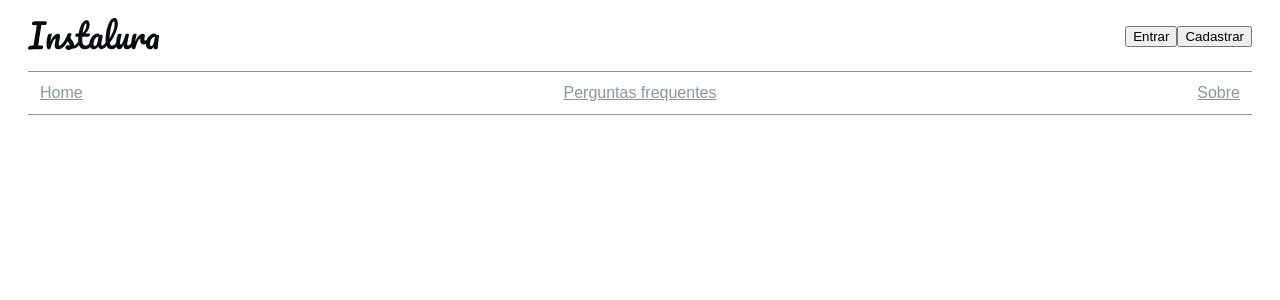
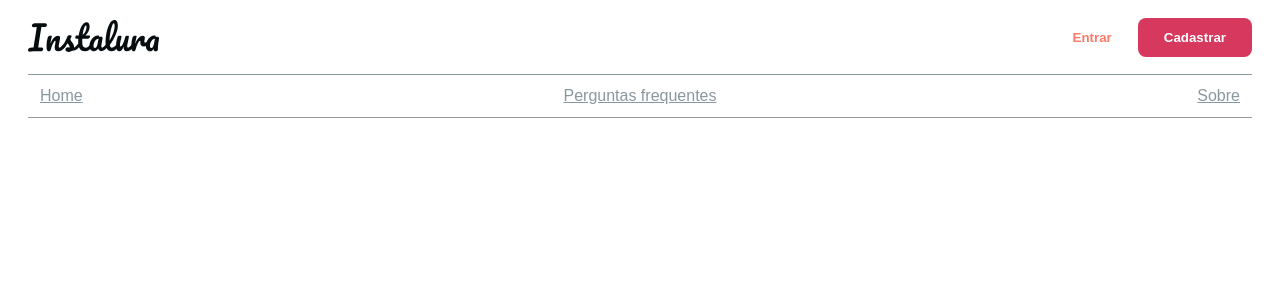
Before and after one commit to CassiaDeny/instalura-base, a Next.js app: page / in a window 1280 px wide. Shown: the top 300 px of the page. Built offline with nearby package versions, Linux system fonts and the light colour scheme.

Commit message:
Add basic theme to buttons

```diff
--- a/pages/_app.js
+++ b/pages/_app.js
@@ -1,4 +1,5 @@
-import { createGlobalStyle, ThemeProvider } from 'styled-components'
+import { createGlobalStyle, ThemeProvider } from "styled-components";
+import theme from "../src/theme";
 
 const GlobalStyle = createGlobalStyle`
   body {
@@ -6,13 +7,7 @@ const GlobalStyle = createGlobalStyle`
     padding: 0;
     box-sizing: border-box;
   }
-`
-
-const theme = {
-  colors: {
-    primary: '#0070f3',
-  },
-}
+`;
 
 export default function App({ Component, pageProps }) {
   return (
@@ -22,5 +17,5 @@ export default function App({ Component, pageProps }) {
         <Component {...pageProps} />
       </ThemeProvider>
     </>
-  )
+  );
 }
--- /dev/null
+++ b/src/components/Button/index.js
@@ -0,0 +1,30 @@
+import styled, { css } from "styled-components";
+
+const applyTheme = ({ ghost, theme: { colors } }) => {
+  const ButtonDefault = css`
+    color: ${colors.primary.main.contrastText};
+    background-color: ${colors.primary.main.color};
+  `;
+
+  const ButtonGhost = css`
+    color: ${colors.secondary.main.color};
+    background-color: ${colors.secondary.main.contrastText};
+  `;
+
+  return ghost ? ButtonGhost : ButtonDefault;
+};
+
+export const Button = styled.button`
+  border: 0;
+  cursor: pointer;
+  padding: 12px 26px;
+  font-weight: bold;
+  opacity: 1;
+  border-radius: 8px;
+  &:hover,
+  &:focus {
+    opacity: 0.5;
+  }
+
+  ${applyTheme}
+`;
--- a/src/components/Menu/index.js
+++ b/src/components/Menu/index.js
@@ -1,6 +1,7 @@
 import React from "react";
 import { MenuWrapper } from "./styles/MenuWrapper";
 import { Logo } from "../../theme/Logo";
+import { Button } from "../Button";
 
 const links = [
   { texto: "Home", url: "/" },
@@ -8,7 +9,7 @@ const links = [
   { texto: "Sobre", url: "/sobre" },
 ];
 
-export default function Menu() {
+export default function Menu(props) {
   return (
     <MenuWrapper>
       <MenuWrapper.LeftSide>
@@ -17,15 +18,15 @@ export default function Menu() {
       <MenuWrapper.CenterSide>
         {links.map((link) => {
           return (
-            <li>
+            <li key={link.url}>
               <a href={link.url}>{link.texto}</a>
             </li>
           );
         })}
       </MenuWrapper.CenterSide>
       <MenuWrapper.RightSide>
-        <button>Entrar</button>
-        <button>Cadastrar</button>
+        <Button ghost>Entrar</Button>
+        <Button>Cadastrar</Button>
       </MenuWrapper.RightSide>
     </MenuWrapper>
   );
--- /dev/null
+++ b/src/theme/index.js
@@ -0,0 +1,44 @@
+const colors = {
+  background: {
+    light: {
+      color: "#FFFFFF",
+    },
+    main: {
+      color: "#F2F2F2",
+    },
+  },
+  borders: {
+    main: {
+      color: "#F1F1F1",
+    },
+  },
+  primary: {
+    main: {
+      color: "#D7385E",
+      contrastText: "#fff",
+    },
+  },
+  secondary: {
+    main: {
+      color: "#FB7B6B",
+      contrastText: "#fff",
+    },
+  },
+  tertiary: {
+    main: {
+      color: "#070C0E",
+      contrastText: "#fff",
+    },
+    light: {
+      color: "#88989E",
+      contrastText: "#fff",
+    },
+  },
+  modes: {
+    dark: {},
+  },
+};
+
+export default {
+  colors,
+};
```
